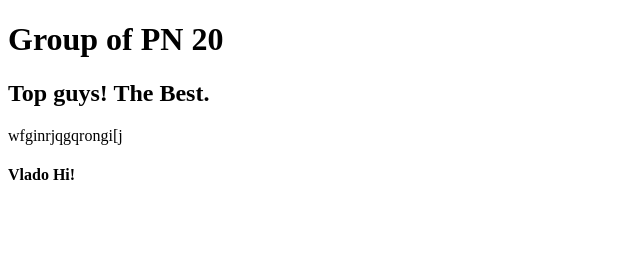
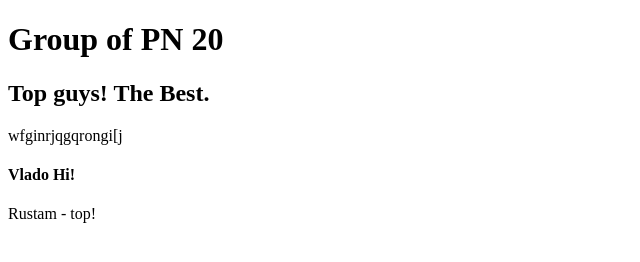
Before and after one commit to Baduga/project, a plain HTML site: page index.html in a window 1280 px wide. Shown: the full height of the page, 0-640 px from the left. Drawn offline with Linux system fonts and the light colour scheme.

Commit message:
Rustam - top

```diff
--- a/index.html
+++ b/index.html
@@ -10,5 +10,6 @@
 	<h2>Top guys! The Best.</h2>
 	wfginrjqgqrongi[j
 	<h4>Vlado Hi!</h4>
+	Rustam - top!
 </body>
 </html>
```
